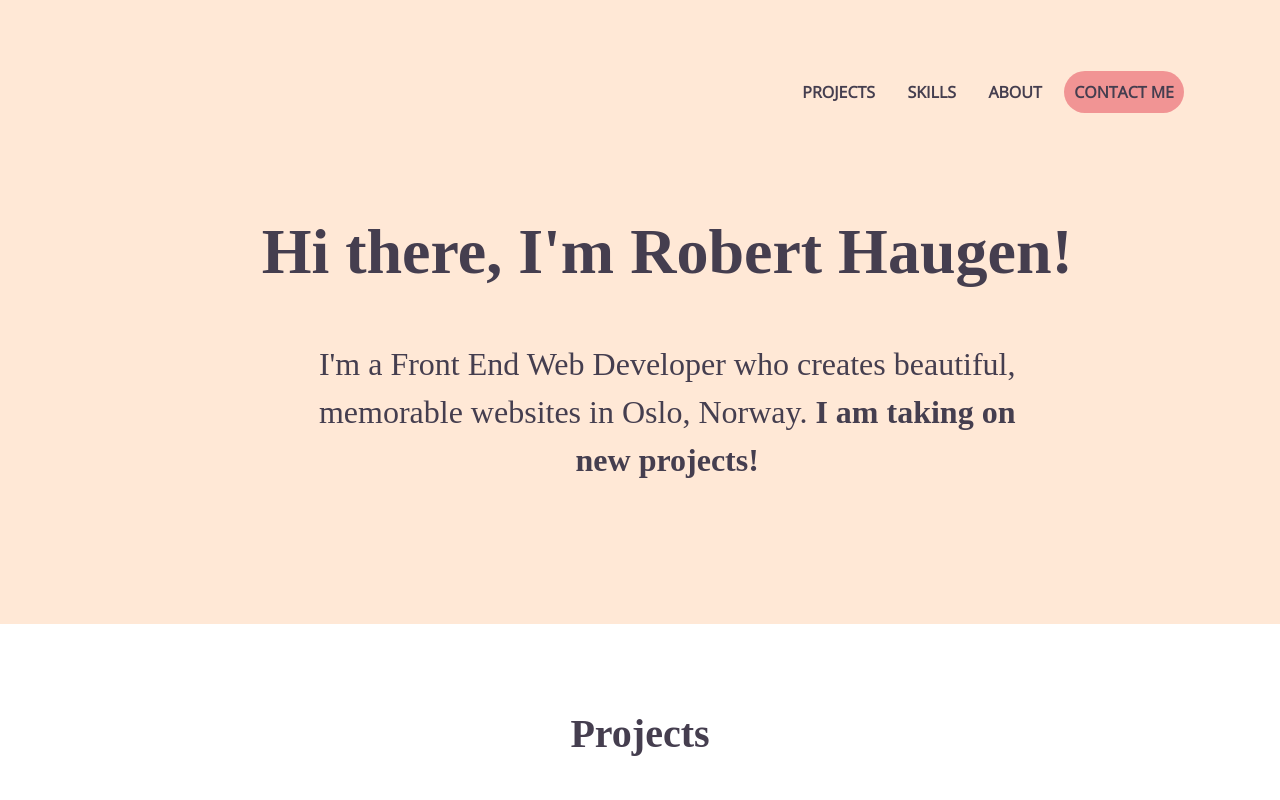
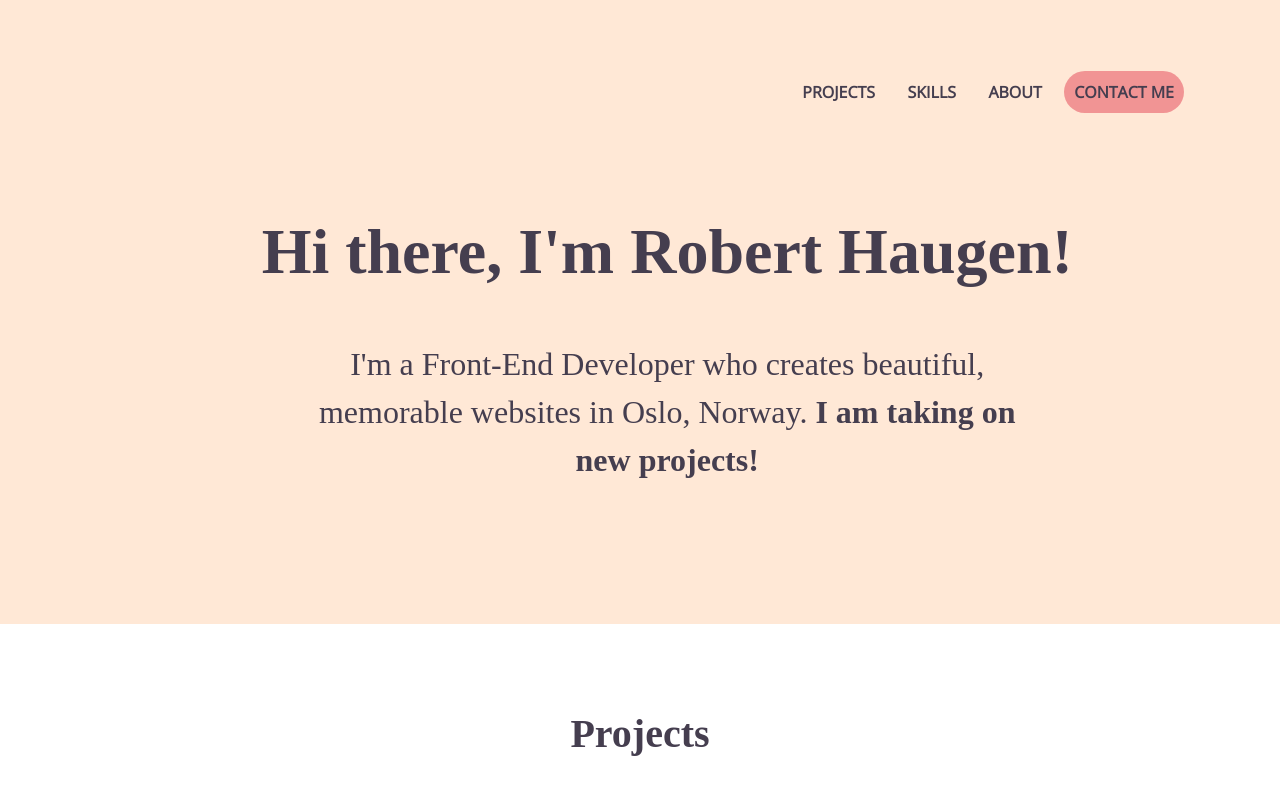
Before and after one commit to Sillyquack/homepage, a website built with webpack: page index.html in a window 1280 px wide. Shown: the top 800 px of the page. Built offline with nearby package versions, Linux system fonts and the light colour scheme; a web font is replaced by a local one.

Commit message:
Uppdated grammar

```diff
--- a/index.html
+++ b/index.html
@@ -33,7 +33,6 @@
 
 <body>
 
-  <!-- Add your site or application content here -->
   <header>
     <div class="content-wrapper">
       <nav>
@@ -46,7 +45,7 @@
       </nav>
       <div class="home-title">
         <h1>Hi there, I'm Robert Haugen!</h1>
-        <h2>I'm a Front End Web Developer who creates beautiful, memorable websites in Oslo, Norway. <span>I am taking
+        <h2>I'm a Front-End Developer who creates beautiful, memorable websites in Oslo, Norway. <span>I am taking
             on new projects!</span></h2>
       </div>
     </div>
```
